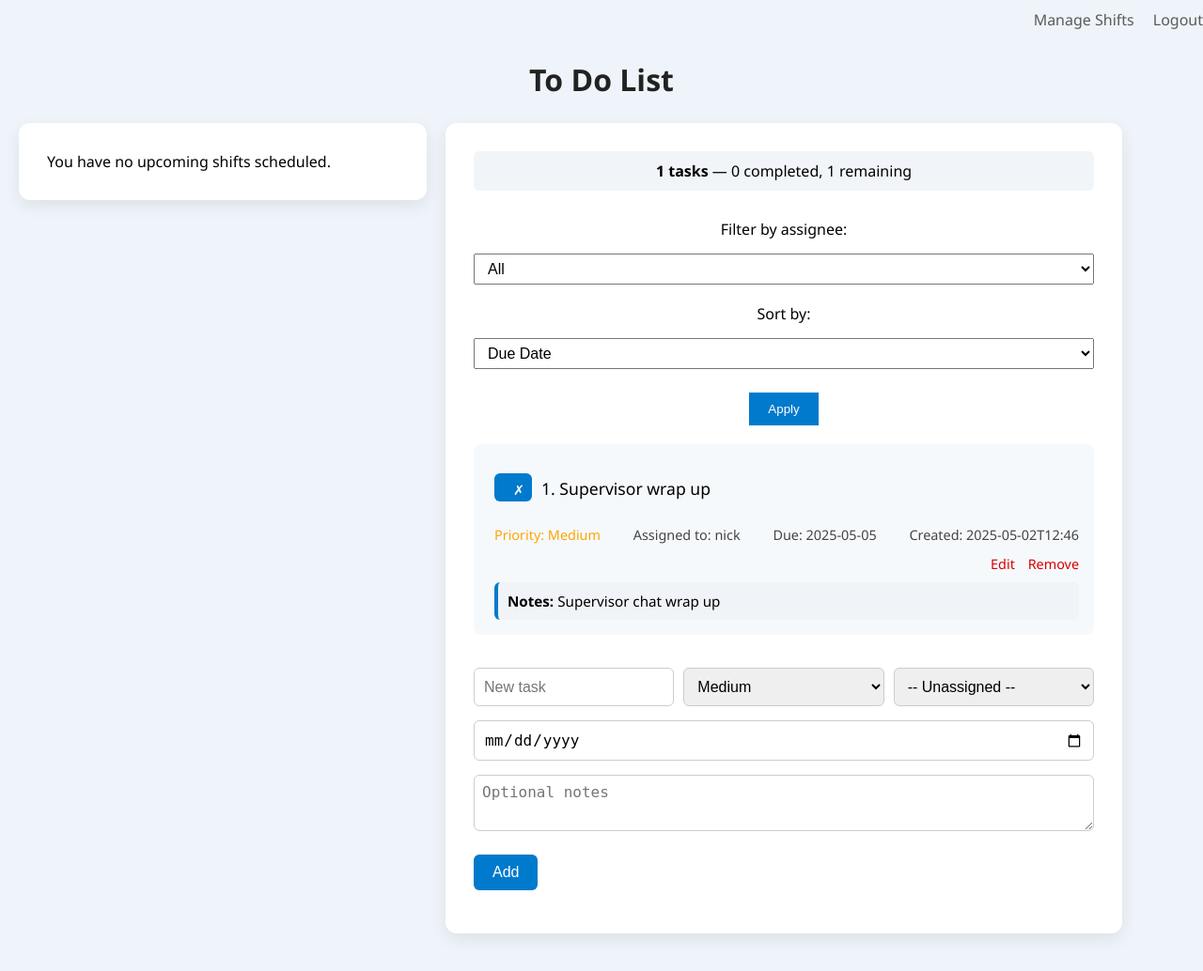
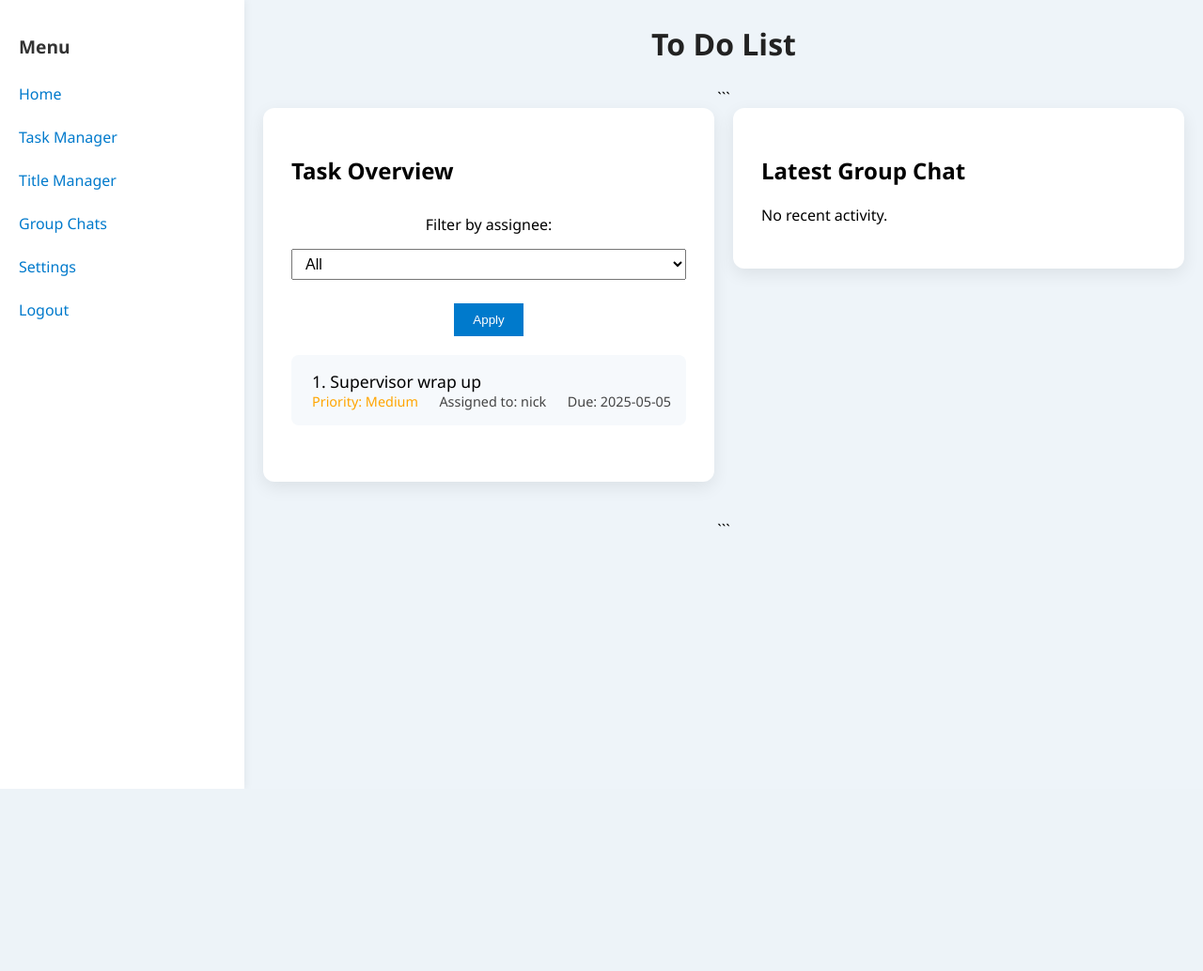
Before and after one commit to Steven-Machin/todo-list, a Flask app: page / in a window 1280 px wide. Shown: the whole page at 94% size. After the commit the page ends 840 px from the top, so only its background shows below. Run offline with Flask 3, Linux system fonts and the light colour scheme; the visitor is signed in with stand-in values (Sample User, id 1).

Commit message:
Changing app...again...,changing into manager overview task manager and group organizer

````diff
--- a/app.py
+++ b/app.py
@@ -308,6 +308,48 @@ def my_shifts():
     user_shifts = [s for s in shifts if s["assigned_to"].lower() == username.lower()]
     return render_template("my_shifts.html", shifts=user_shifts)
 
+@app.route("/tasks")
+@login_required
+def tasks_page():
+    username = session["username"]
+    role = session.get("role", "member")
+    assignee_filter = request.args.get("assignee", "All")
+    sort_by = request.args.get("sort", "due")
+    today = datetime.today().date()
+
+    users = load_users()
+    assignable_users = sorted([u["username"] for u in users if u.get("role") != "manager"])
+
+    # Overdue calculation
+    for task in tasks:
+        if "due" in task and task["due"]:
+            try:
+                due_date = datetime.strptime(task["due"], "%Y-%m-%d").date()
+                task["overdue"] = not task.get("done") and due_date < today
+            except ValueError:
+                task["overdue"] = False
+        else:
+            task["overdue"] = False
+
+    # Role-based filtering
+    visible_tasks = tasks if role == "manager" else [
+        t for t in tasks if t.get("assigned_to", "").lower() == username.lower()
+    ]
+    filtered_tasks = [
+        t for t in visible_tasks
+        if assignee_filter == "All" or t.get("assigned_to") == assignee_filter
+    ]
+    sorted_filtered_tasks = sort_tasks(filtered_tasks, key=sort_by)
+
+    return render_template(
+        "task_manager.html",
+        tasks=sorted_filtered_tasks,
+        role=role,
+        assignees=[t["assigned_to"] for t in tasks if "assigned_to" in t],
+        assignee_filter=assignee_filter
+    )
+
+
 
 if __name__ == "__main__":
     app.run(debug=True)
--- a/static/style.css
+++ b/static/style.css
@@ -6,13 +6,47 @@ body {
     min-height: 100vh;
     box-sizing: border-box;
     display: flex;
+    flex-direction: row;
+    }
+
+    .sidebar {
+    background: #ffffff;
+    width: 220px;
+    min-height: 100vh;
+    padding: 20px;
+    box-shadow: 2px 0 8px rgba(0, 0, 0, 0.05);
+    display: flex;
+    flex-direction: column;
+    gap: 16px;
+    }
+
+    .sidebar h2 {
+    font-size: 1.2rem;
+    margin-bottom: 10px;
+    color: #333;
+    }
+
+    .sidebar a {
+    color: #007acc;
+    text-decoration: none;
+    font-weight: 500;
+    margin-bottom: 8px;
+    }
+
+    .sidebar a\:hover {
+    text-decoration: underline;
+    }
+
+    .main-content {
+    flex: 1;
+    display: flex;
     flex-direction: column;
     align-items: center;
     }
 
     h1 {
     text-align: center;
-    margin-bottom: 25px;
+    margin: 25px 0;
     color: #222;
     font-size: 2rem;
     }
@@ -117,7 +151,7 @@ h1 {
     font-weight: 500;
     }
 
-.task-actions a:hover {
+    .task-actions a\:hover {
     text-decoration: underline;
     }
 
@@ -136,7 +170,7 @@ h1 {
     cursor: pointer;
     }
 
-.toggle-button:hover {
+    .toggle-button\:hover {
     background-color: #005fa3;
     }
 
@@ -147,8 +181,8 @@ h1 {
     margin-top: 10px;
     }
 
-.add-form input[type="text"],
-.add-form input[type="date"],
+    .add-form input\[type="text"],
+    .add-form input\[type="date"],
     .add-form select {
     flex: 1 1 200px;
     padding: 10px;
@@ -167,7 +201,7 @@ h1 {
     cursor: pointer;
     }
 
-.add-form button:hover {
+    .add-form button\:hover {
     background-color: #005fa3;
     }
 
@@ -213,7 +247,7 @@ textarea {
     font-weight: 500;
     }
 
-.top-nav a:hover {
+    .top-nav a\:hover {
     text-decoration: underline;
     }
 
@@ -249,7 +283,7 @@ form button {
     cursor: pointer;
     }
 
-form button:hover {
+    form button\:hover {
     background-color: #005ea3;
     }
 
@@ -279,6 +313,7 @@ form button:hover {
     align-items: flex-start;
     }
 
+    ```
     .shift-preview {
         width: 35%;
     }
@@ -286,6 +321,8 @@ form button:hover {
     .task-panel {
         width: 65%;
     }
+    ```
+
     }
 
     @media (max-width: 600px) {
@@ -295,6 +332,7 @@ form button:hover {
     align-items: stretch;
     }
 
+    ```
     .filter-form select,
     .add-form input,
     .add-form select,
@@ -325,4 +363,6 @@ form button:hover {
     .task-header {
         flex-wrap: wrap;
     }
+    ```
+
     }
--- a/templates/index.html
+++ b/templates/index.html
@@ -1,55 +1,32 @@
-<html>
+<!DOCTYPE html>
+
+<html lang="en">
 <head>
-    <title>To-Do List</title>
+  <meta charset="UTF-8">
+  <meta name="viewport" content="width=device-width, initial-scale=1.0">
+  <title>To-Do Dashboard</title>
   <link rel="stylesheet" href="{{ url_for('static', filename='style.css') }}">
 </head>
 <body>
-    <div class="top-nav">
-        {% if role == 'member' %}
-            <a href="{{ url_for('my_shifts') }}">See Shifts</a>
-        {% endif %}
-        {% if role == 'manager' %}
-            <a href="{{ url_for('view_shifts') }}">Manage Shifts</a>
-        {% endif %}
-        <a href="{{ url_for('logout') }}">Logout</a>
+  <div class="sidebar">
+    <h2>Menu</h2>
+    <a href="/">Home</a>
+    <a href="/tasks">Task Manager</a>
+    <a href="/titles">Title Manager</a>
+    <a href="/groups">Group Chats</a>
+    <a href="/settings">Settings</a>
+    <a href="/logout">Logout</a>
   </div>
 
+  <div class="main-content">
     <h1>{{ app_name }}</h1>
 
-    <div class="dashboard-grid {% if role == 'manager' %}manager{% endif %}">
+```
 {% if role == 'manager' %}
-        <div class="container shift-preview">
-            {% if next_shift %}
-                <div class="banner info">
-                    <strong>Your next shift:</strong><br>
-                    {{ next_shift.date }} from {{ next_shift.start_time }} to {{ next_shift.end_time }}
-                    {% if next_shift.notes %}<br>{{ next_shift.notes }}{% endif %}
-                </div>
-            {% else %}
-                <div class="banner info">You have no upcoming shifts scheduled.</div>
-            {% endif %}
-        </div>
-        {% endif %}
-
-        <div class="container task-panel {% if role != 'manager' %}full-width{% endif %}">
-            {% with messages = get_flashed_messages() %}
-                {% if messages %}
-                    <div class="flash">
-                        {% for message in messages %}
-                            <p>{{ message }}</p>
-                        {% endfor %}
-                    </div>
-                {% endif %}
-            {% endwith %}
-
-            <div class="summary-bar">
-                <strong>{{ total_tasks }} tasks</strong> —
-                <span>{{ completed_tasks }} completed</span>,
-                <span>{{ remaining_tasks }} remaining</span>
-            </div>
-
+  <section class="dashboard-grid manager">
+    <div class="container">
+      <h2>Task Overview</h2>
       <form class="filter-form" method="get" action="/">
-                {% if role == 'manager' %}
         <label for="assignee">Filter by assignee:</label>
         <select name="assignee">
           <option value="All" {% if assignee_filter == 'All' %}selected{% endif %}>All</option>
@@ -57,85 +34,83 @@
             <option value="{{ name }}" {% if assignee_filter == name %}selected{% endif %}>{{ name }}</option>
           {% endfor %}
         </select>
-                {% endif %}
-
-                <label for="sort">Sort by:</label>
-                <select name="sort">
-                    <option value="due" {% if sort_by == 'due' %}selected{% endif %}>Due Date</option>
-                    <option value="priority" {% if sort_by == 'priority' %}selected{% endif %}>Priority</option>
-                    <option value="created" {% if sort_by == 'created' %}selected{% endif %}>Created</option>
-                    <option value="status" {% if sort_by == 'status' %}selected{% endif %}>Status</option>
-                </select>
-
         <button type="submit">Apply</button>
       </form>
-
-            {% if tasks %}
       <ul class="task-list">
         {% for task in tasks %}
           <li class="task-item {% if task.overdue %}overdue{% endif %}">
-                            <div class="task-header">
-                                <form action="{{ url_for('toggle', task_id=loop.index0) }}" method="get">
-                                    <button class="toggle-button" type="submit">
-                                        {% if task.done %}✔{% else %}✗{% endif %}
-                                    </button>
-                                </form>
-                                <span class="task-text {% if task.done %}done{% endif %}">
-                                    {{ loop.index }}. {{ task.text }}
-                                </span>
-                            </div>
-
+            <span class="task-text {% if task.done %}done{% endif %}">{{ loop.index }}. {{ task.text }}</span>
             <div class="task-meta">
               <span class="priority {{ task.priority|lower }}">Priority: {{ task.priority }}</span>
-                                <span class="assigned">Assigned to: {{ task.assigned_to or 'Unassigned' }}</span>
-                                {% if task.due %}
-                                    <span class="due">Due: {{ task.due }}</span>
-                                {% endif %}
-                                {% if task.created_at %}
-                                    <span class="created">Created: {{ task.created_at }}</span>
-                                {% endif %}
-                                <div class="task-actions">
-                                    {% if role == 'manager' or task.assigned_to == current_user %}
-                                        <a href="/edit/{{ loop.index0 }}">Edit</a>
-                                        <a href="/remove/{{ loop.index0 }}">Remove</a>
-                                    {% endif %}
+              <span class="assigned">Assigned to: {{ task.assigned_to }}</span>
+              {% if task.due %}<span class="due">Due: {{ task.due }}</span>{% endif %}
             </div>
-                            </div>
-
-                            {% if task.notes %}
-                                <div class="task-notes">
-                                    <strong>Notes:</strong> {{ task.notes }}
-                                </div>
-                            {% endif %}
           </li>
         {% endfor %}
       </ul>
+    </div>
+
+    <div class="container">
+      <h2>Latest Group Chat</h2>
+      {% if latest_group %}
+        <div class="group-preview">
+          <strong>{{ latest_group.name }}</strong><br>
+          {{ latest_group.last_message|truncate(100) }}
+          <a href="/groups/{{ latest_group.id }}">Open Chat</a>
+        </div>
       {% else %}
-                <p class="empty-state">No tasks found.</p>
+        <p>No recent activity.</p>
       {% endif %}
+    </div>
+  </section>
 
-            {% if role == 'manager' %}
-            <form class="add-form" action="/add" method="post">
-                <input type="text" name="task" placeholder="New task" required>
-                <select name="priority">
-                    <option value="Low">Low</option>
-                    <option value="Medium" selected>Medium</option>
-                    <option value="High">High</option>
-                </select>
+{% elif role == 'member' %}
+  <section class="dashboard-grid">
+    <div class="container">
+      <h2>Your Tasks</h2>
+      <ul class="task-list">
+        {% for task in tasks %}
+          <li class="task-item {% if task.overdue %}overdue{% endif %}">
+            <span class="task-text {% if task.done %}done{% endif %}">{{ loop.index }}. {{ task.text }}</span>
+            <div class="task-meta">
+              {% if task.due %}<span class="due">Due: {{ task.due }}</span>{% endif %}
+              {% if task.notes %}<div class="task-notes">Notes: {{ task.notes }}</div>{% endif %}
+            </div>
+          </li>
+        {% endfor %}
+      </ul>
+    </div>
 
-                <select name="assigned_to">
-                    <option value="">-- Unassigned --</option>
-                    {% for user in assignable_users %}
-                        <option value="{{ user }}">{{ user }}</option>
+    <div class="container">
+      <h2>Clock In / Out</h2>
+      <form action="/clock" method="post">
+        <label for="title">Select Title</label>
+        <select name="title">
+          {% for title in user_titles %}
+            <option value="{{ title }}">{{ title }}</option>
           {% endfor %}
         </select>
+        <button type="submit" name="action" value="in">Clock In</button>
+        <button type="submit" name="action" value="out">Clock Out</button>
+      </form>
+    </div>
 
-                <input type="date" name="due">
-                <textarea name="notes" placeholder="Optional notes"></textarea>
-                <button type="submit">Add</button>
-            </form>
+    <div class="container">
+      <h2>Latest Group Chat</h2>
+      {% if latest_group %}
+        <div class="group-preview">
+          <strong>{{ latest_group.name }}</strong><br>
+          {{ latest_group.last_message|truncate(100) }}
+          <a href="/groups/{{ latest_group.id }}">Open Chat</a>
+        </div>
+      {% else %}
+        <p>No recent group chats.</p>
       {% endif %}
     </div>
+  </section>
+{% endif %}
+```
+
   </div>
 </body>
 </html>
````
Also changed, not shown: templates/task_manager.html (added, +64 -0 lines). Lines whose indentation alone changed are shown as unchanged.
